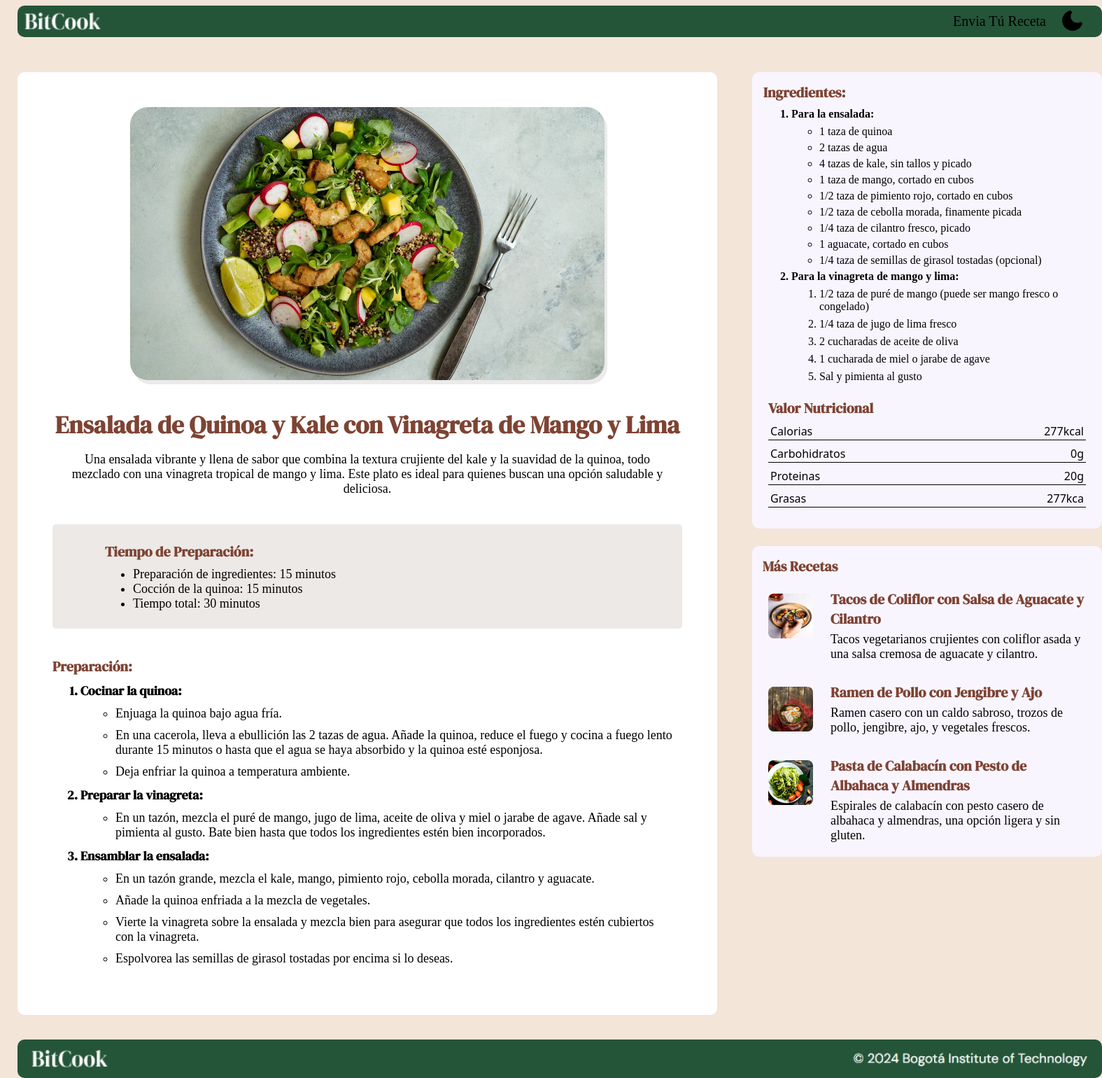
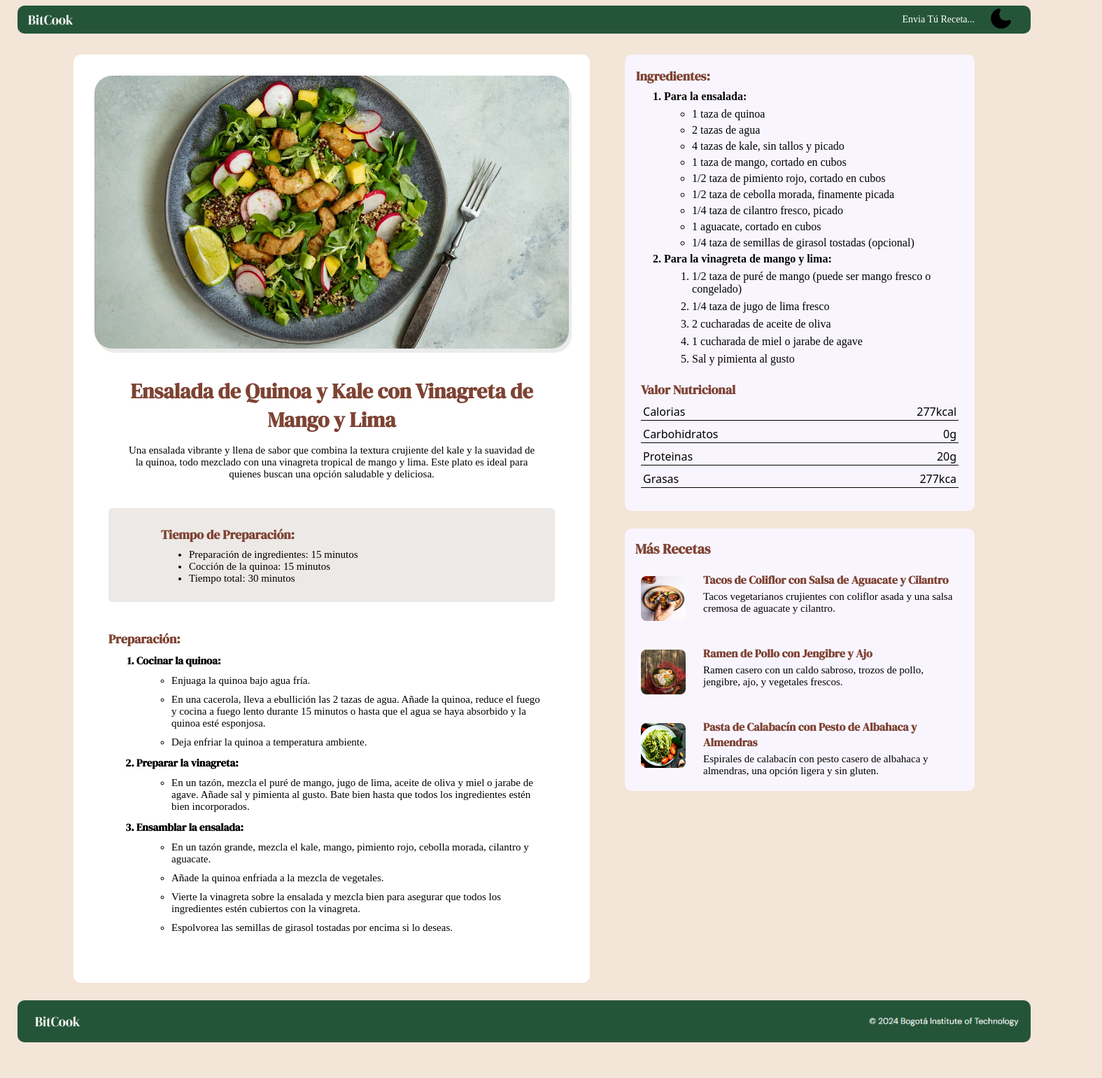
Before and after one commit to juanhiginio/pre-proyectoReceta, a plain HTML site: page index.html in a window 1280 px wide. Shown: the whole page at 70% size, 1575 px wide, since content can reach past the window. After the commit the page ends 1489 px from the top, so only its background shows below. Drawn offline with Linux system fonts and the light colour scheme.

Commit message:
V1 terminada vista presentacion receta

```diff
--- a/css/style.css
+++ b/css/style.css
@@ -15,7 +15,7 @@ body {
     padding: 0px 25px;
     margin-top: 8px;
     display: grid;
-    grid-template-rows: 60px 1fr 55px;
+    grid-template-rows: 45px 1fr 55px;
     grid-template-areas:
                         "header"
                         "main"
@@ -26,7 +26,7 @@ body {
 
 .encabezado {
     width: 100%;
-    height: 45px;
+    height: 40px;
     position: relative;
     display: flex;
     background-color: #255538;
@@ -38,16 +38,17 @@ body {
 
 .logo {
     margin-left: 10px;
-    width: 110px;
+    width: 75px;
     height: 25px;
+    padding: 5px 5px;
 }
 
 .link-encabezado {
     position: absolute;
     right: 75px;
     text-decoration: none;
-    font-size: 20px;
-    color: black;
+    font-size: 14px;
+    color: white;
     cursor: pointer;
     margin-right: 5px;
 }
@@ -77,15 +78,18 @@ main {
     grid-area: main;
     border-radius: 10px;
     display: flex;
+    grid-template-columns: 60% 40%;
+    grid-template-areas: "contenidoPrincipal contenidoSecundario";
     flex-direction: row;
     gap: 50px;
     justify-content: center;
-    padding: 35px 0;
+    padding: 25px 80px;
 }
 
 .contenedor-info-principal {
-    width: 1000px;
+    max-width: 1200px;
     height: auto;
+    grid-area: contenidoPrincipal;
     position: relative;
     background-color: white;
     border-radius: 10px;
@@ -93,6 +97,10 @@ main {
     flex-direction: column;
     align-items: center;
     padding: 30px;
+}
+
+.contenedor-aside {
+    grid-area: contenidoSecundario;
 }
 
 .contenedor-info-encabezado {
@@ -111,7 +119,7 @@ main {
 }
 
 .sub-titulo-contenido-nutricional {
-    font-size: 20px;
+    font-size: 18px;
     color: #7E4333;
     font-family: "DM Serif Display";
 }
@@ -140,19 +148,18 @@ margin: 40px 20px;
     border-radius: 25px;
     width: auto;
     height: 390px;
-    margin-top: 20px;
     box-shadow: 4px 6px rgba(0, 0, 0, 0.078);
 }
 
 .titulo-contenido-principal {
     margin-top: 18px;
-    font-size: 35px;
+    font-size: 30px;
     color: #7E4333;
     font-family: "DM Serif Display";
 }
 
 .parrafo-contenido-principal {
-    font-size: 18px;
+    font-size: 15px;
     font-family: "Embed code";
     text-align: center;
     margin-top: 15px;
@@ -160,7 +167,7 @@ margin: 40px 20px;
 }
 
 .sub-titulo-tiempo-preparacion, .sub-titulo-preparacion, .sub-titulo-ingredientes {
-    font-size: 20px;
+    font-size: 18px;
     color: #7E4333;
     font-family: "DM Serif Display";
     margin-bottom: 8px;
@@ -173,12 +180,12 @@ margin: 40px 20px;
 
 .contenedor-info-principal ul {
     font-family: "Embed code";
-    font-size: 18px;
+    font-size: 15px;
 }
 
 .contenedor-info-principal ol {
     font-family: "DM Serif Display";
-    font-size: 18px;
+    font-size: 15px;
 }
 
 .lista-ingredientes ul li {
@@ -195,7 +202,7 @@ margin: 40px 20px;
 
 
 .contenedor-nutricional {
-    padding: 15px 8px;
+    padding: 18px 8px;
 }
 
 .contenedor-nutricional {
@@ -253,14 +260,14 @@ margin: 40px 20px;
 }
 
 .titulo-recetas {
-    font-size: 20px;
+    font-size: 16px;
     color: #7E4333;
     font-family: "DM Serif Display";
     margin-bottom: 5px;
 }
 
 .texto-receta {
-    font-size: 18px;
+    font-size: 15px;
 }
 
 table {
@@ -283,7 +290,7 @@ table tr td:nth-of-type(2) {
 
 .contenido-footer {
     width: 100%;
-    height: 55px;
+    height: 60px;
     grid-area: footer;
     display: flex;
     flex-direction: row;
@@ -294,3 +301,8 @@ table tr td:nth-of-type(2) {
     border-radius: 10px;
     margin-bottom: 0px;
 }
+
+.img-copyright {
+    width: 230px;
+    height: 30px;
+}
--- a/index.html
+++ b/index.html
@@ -10,7 +10,7 @@
     <div class="contenedor-principal">
         <header class="encabezado">
             <img class="logo" src="./assets/logo_bitcook.png" alt="Logo BitCook">
-            <a class="link-encabezado" href="">Envia Tú Receta</a>
+            <a class="link-encabezado" href="">Envia Tú Receta...</a>
             <button class="btn-activar-modo-oscuro"><img class="img-modoOscuro" src="./assets/modoOscuro.png" alt="Boton modo Oscuro"></button>
         </header>
         <nav>
@@ -143,7 +143,7 @@
         <footer>
             <div class="contenido-footer">
                 <img class="logo" src="./assets/logo_bitcook.png" alt="Logo BitCook">
-                <img src="./assets/copyright.png" alt="Copyright">
+                <img class="img-copyright" src="./assets/copyright.png" alt="Copyright">
             </div>
         </footer>
     </div>
```
